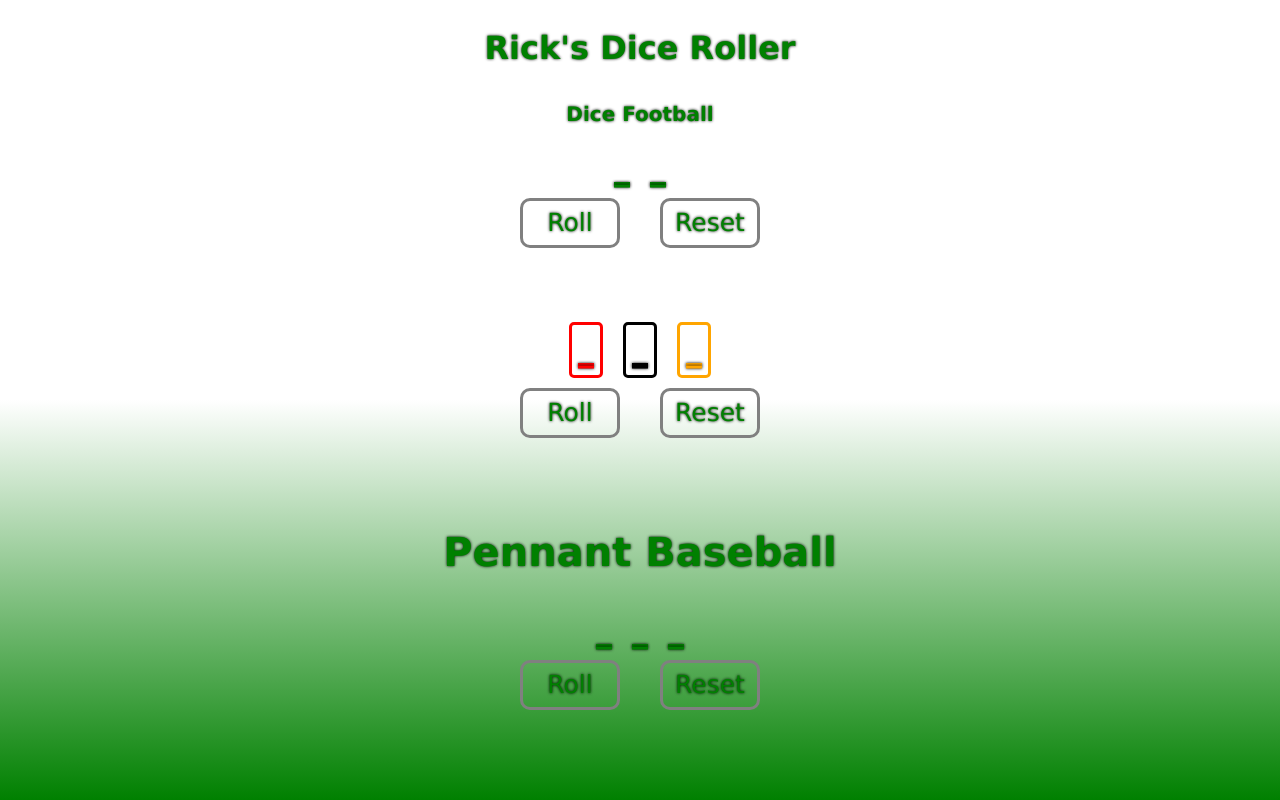
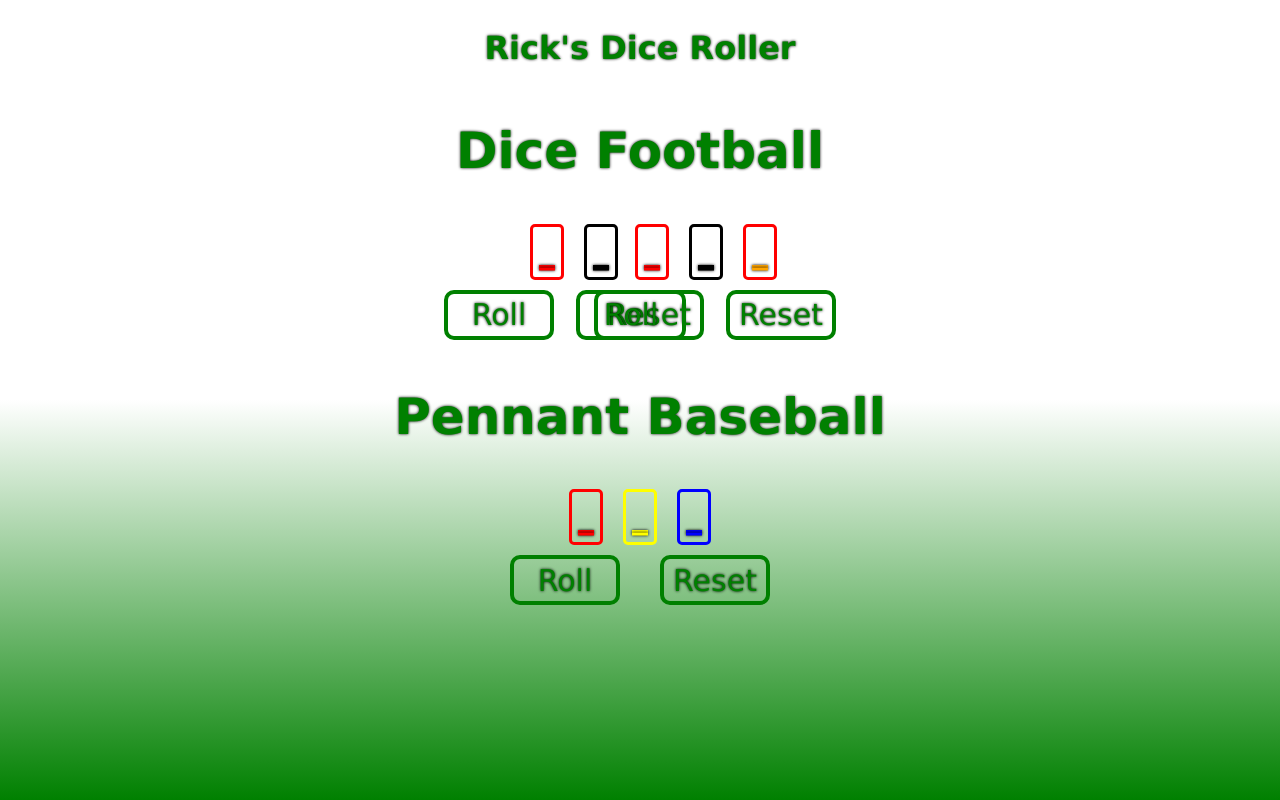
Before and after one commit to heybrandn/rick-dice, a plain HTML site: page index.html in a window 1280 px wide. Drawn offline with Linux system fonts and the light colour scheme.

Commit message:
Update styles.css

```diff
--- a/styles.css
+++ b/styles.css
@@ -1,5 +1,5 @@
 body {
-    background: linear-gradient(white, white, green)
+    background: linear-gradient(white, white, green);
 }
 
 .headers {
@@ -22,7 +22,13 @@
 #cards {
     display: flex;
     justify-content: center;
-    font-size: 20px;
+    font-size: 50px;
+}
+
+#cards2 {
+    display: flex;
+    justify-content: center;
+    font-size: 50px;
 }
 
 .btnActions {
@@ -31,14 +37,15 @@
 }
 
 .btns {
-    border: solid 3px gray;
-    width: 100px;
+    border: solid 4px green;
+    width: 110px;
     height: 50px;
-    font-size: 25px;
+    font-size: 30px;
     border-radius: 10px;
     background-color: transparent;
     margin-left: 20px;
     margin-right: 20px;
+	padding: auto;
 }
 
 .cs {
@@ -65,9 +72,54 @@
     padding: 6px;
 }
 
+#die11 {
+    border: solid 3px red;
+    border-radius: 5px;
+    color: red;
+    padding: 6px;
+}
+
+#die22 {
+    border: solid 3px black;
+    border-radius: 5px;
+    color: black;
+    padding: 6px;
+}
+
 #die3 {
-    border: solid 3px orange;
+    border: solid 3px red;
     border-radius: 5px;
     color: orange;
     padding: 6px;
 }
+
+#die4 {
+    border: solid 3px red;
+    border-radius: 5px;
+    color: red;
+    padding: 6px;
+}
+
+#die5 {
+    border: solid 3px yellow;
+    border-radius: 5px;
+    color: yellow;
+    padding: 6px;
+}
+
+#die6 {
+    border: solid 3px blue;
+    border-radius: 5px;
+    color: blue;
+    padding: 6px;
+}
+
+.football {
+	margin-bottom: -50px;
+	display: flex;
+	justify-content: space-around;
+}
+
+.left {
+	margin-right: -1000px;
+}
```
